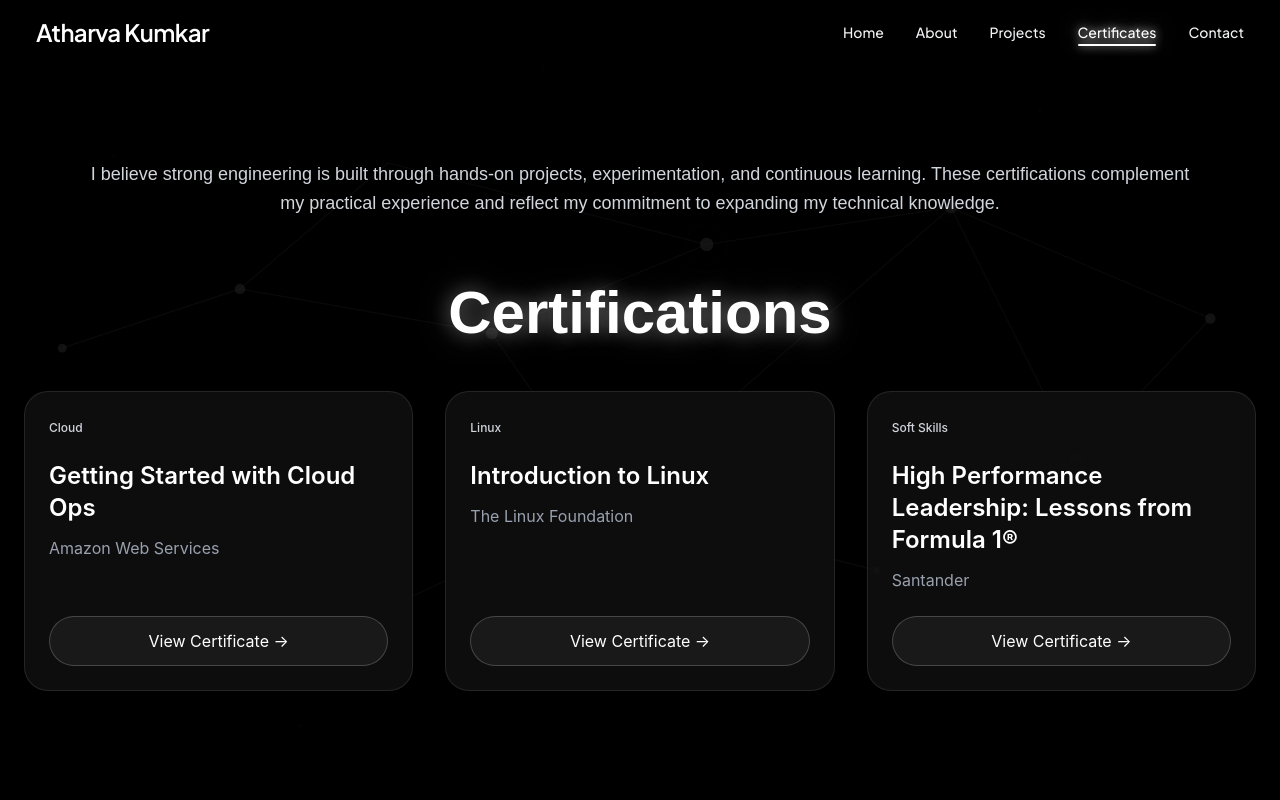
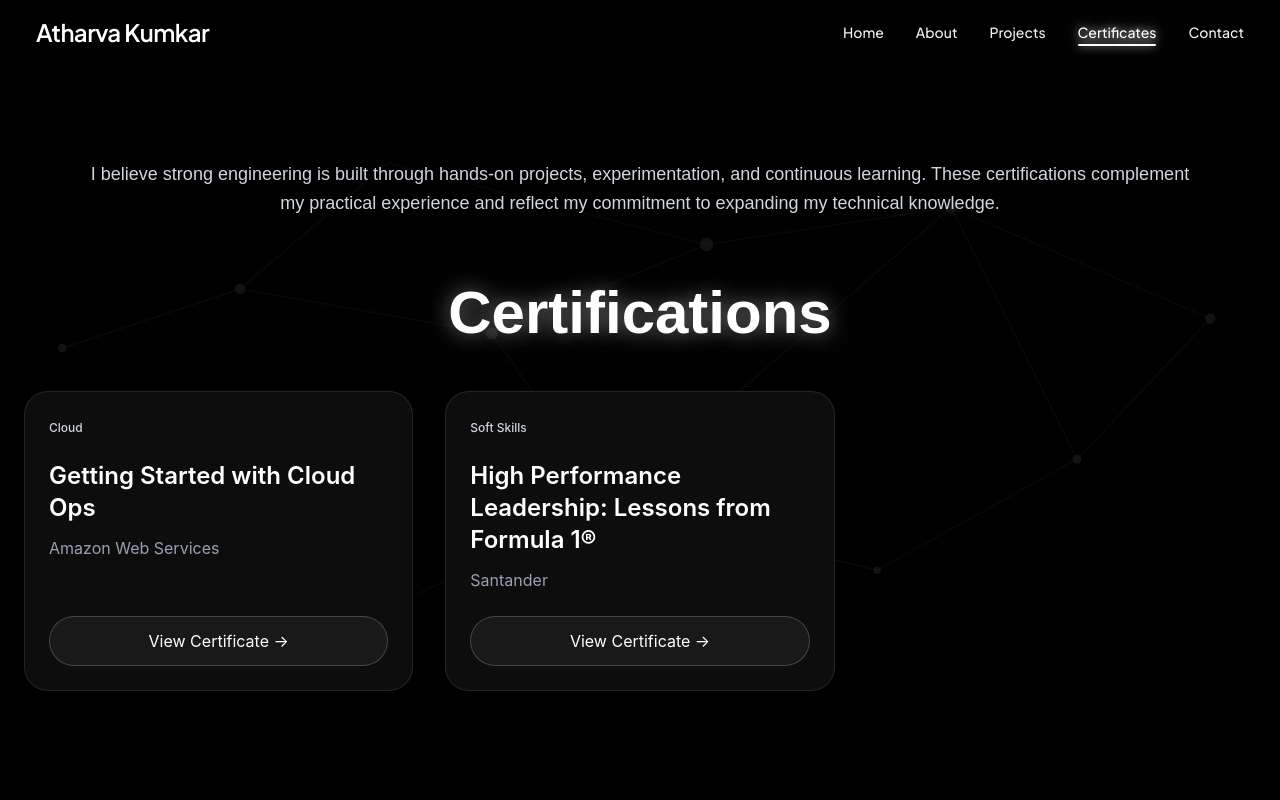
Before and after one commit to Atharvakumkar/Atharva-Kumkar-Resume-Website, a React (Vite) app in the folder resume/: page /certificates in a window 1280 px wide. Shown: the top 800 px of the page. Built offline with nearby package versions, Linux system fonts and the light colour scheme; a web font is replaced by a local one.

Commit message:
Removed on ongoing certificate

```diff
--- a/resume/src/pages/certificatesPage.jsx
+++ b/resume/src/pages/certificatesPage.jsx
@@ -9,12 +9,6 @@ function CertificatesPage() {
             issuer: "Amazon Web Services",
             category: "Cloud",
             link: "https://www.credly.com/badges/ff1b0cba-3e60-4782-89d2-acaa5a29427c/public_url",
-        },
-        {
-            title: "Introduction to Linux",
-            issuer: "The Linux Foundation",
-            category: "Linux",
-            link: "#",
         },
         {
             title: "High Performance Leadership: Lessons from Formula 1®",
```
